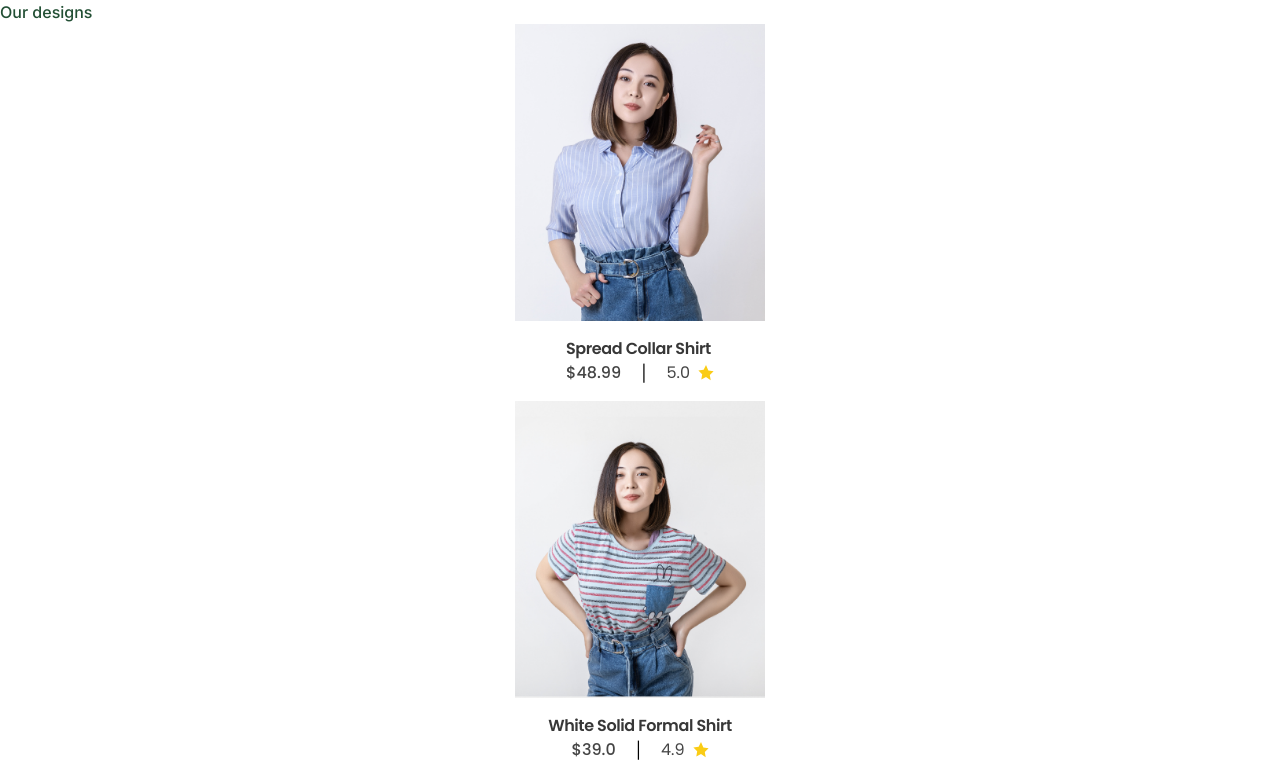
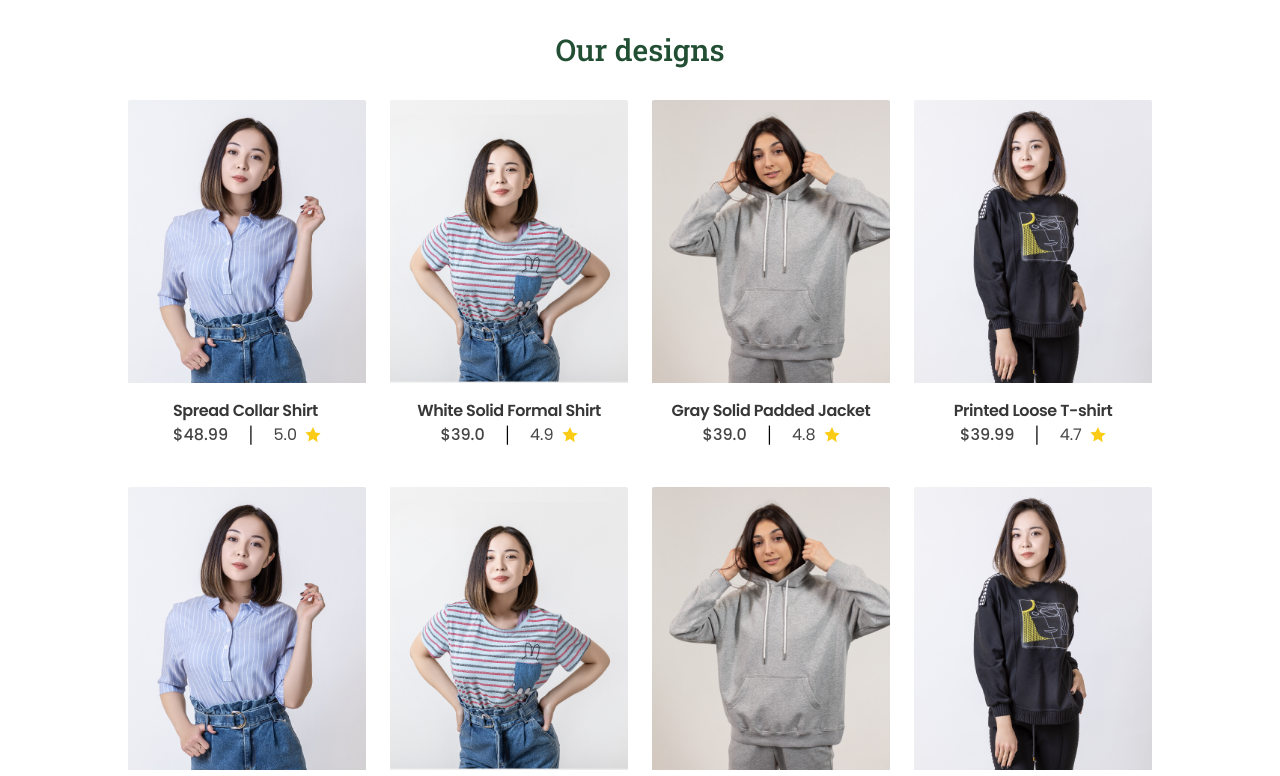
Before and after one commit to TFM-HITESH/vk-frontend-project, a Next.js app: page / in a window 1280 px wide. Shown: the top 776 px of the page. Built offline with nearby package versions, Linux system fonts and the light colour scheme; a web font is replaced by a local one.

Commit message:
hotfix: tailwind.config.ts fix

```diff
--- a/tailwind.config.ts
+++ b/tailwind.config.ts
@@ -5,6 +5,7 @@ const config: Config = {
     './src/pages/**/*.{js,ts,jsx,tsx,mdx}',
     './src/components/**/*.{js,ts,jsx,tsx,mdx}',
     './src/app/**/*.{js,ts,jsx,tsx,mdx}',
+    './src/designs/**/*.{js,ts,jsx,tsx,mdx}',
   ],
   theme: {
     extend: {
```
